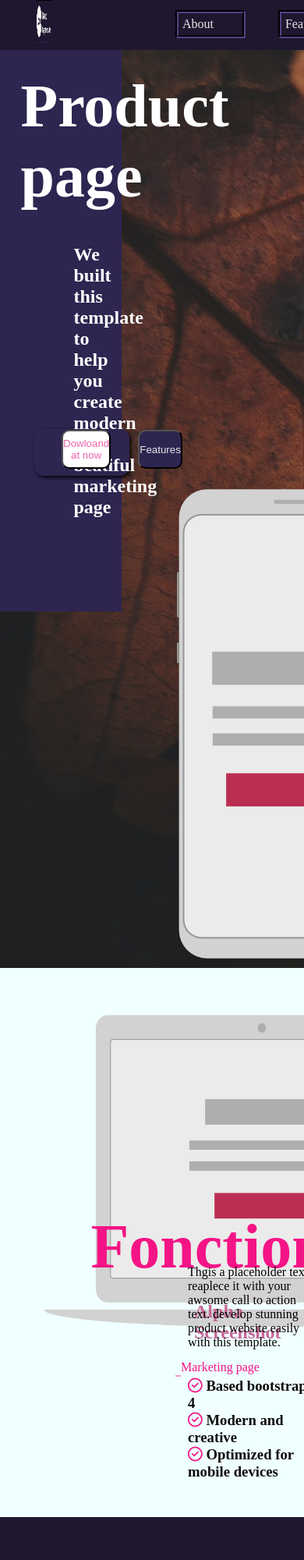
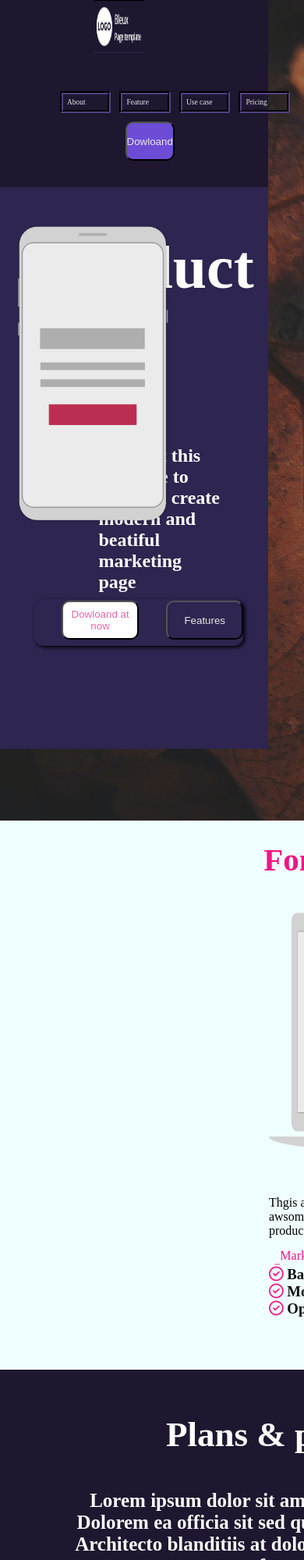
Before and after one commit to Cookienator10/maquetacion-falla, a plain HTML site: page pajina web telefono/index.html in a window 390 px wide. Shown: the top 2000 px of the page at 78% size. Drawn offline with Linux system fonts and the light colour scheme.

Commit message:
Se agrego el responsive de 480px (telefono) y 920px(tablet).

```diff
--- a/pajina web telefono/telefono.css
+++ b/pajina web telefono/telefono.css
@@ -66,7 +66,7 @@ background-color: rgb(30, 23, 47);
 }
 
 .buttons{
-min-width: px;
+
 display: flex;
 justify-content: space-around;
 }
@@ -329,3 +329,310 @@ p span{
     font-size: 28px;
     margin-left: 43%;
 }
+
+
+@media (max-width:480px) {
+ .header-cv {
+    padding-left: -45rem;
+    width: 45rem;
+    height: 78em;
+ }
+
+ body{
+    width: 45px ;
+    height: 12px;
+}
+
+ body > .header-cv {
+    width: 21.5em;
+    height: 15em;
+    display: flex;
+    flex-direction: row;
+    flex-wrap: wrap;
+
+}
+
+
+.logo1{
+    margin-left: 62.5%;
+    height: 68px;
+    width: 65px;
+    font-size: 48%;
+
+}
+ .navbar > li > a{
+font-size: 9.5px;
+margin-top: 45px;
+margin-left: -31px;
+float: center;
+width: 5em;
+
+
+}
+.buttondowloand1 {
+margin-left: -19em;
+margin-top: 84px;
+
+}
+.buttons{
+    margin-top: 117px;
+}
+
+.phone{
+    margin-top: 19px;
+    margin-left: -3%;
+    height: 24rem;
+}
+
+.products{
+    width: 21.5rem;
+    height:45rem
+
+
+}
+
+.funcionalidades {
+    margin-top: 44px;
+    width: 21.4rem;
+    height: 44em;
+}
+
+
+.funcionalidades > img{
+    height: 11rem;
+    width: 15rem;
+    padding: -74rem;
+   }
+
+.funcionalidades > h1 {
+margin-top: -6.9em ;
+font-size: 41px;
+margin-left: -14px;
+padding: -72px;
+}
+
+
+
+
+
+.funcionalidades > h2 {
+    margin-top: 7rem;
+    margin-left: 5%;
+
+}
+
+
+.funcionalidades > p {
+    margin-top: 7rem;
+    margin-left: 5%;
+
+}
+
+.title2 {
+    margin-top: 14px;
+    margin-left: 22%;
+}
+
+ h3{
+    justify-content: center;
+    margin-left: 10%;
+
+ }
+
+ .plans {
+    width: 20.1rem;
+    height: 150rem;
+}
+
+
+h4 {
+    justify-content:center;
+    text-align: center;
+    padding: 45px;
+    font-size: 45px;
+    margin-left: -4%;
+    color: white;
+}
+
+h5 {
+    justify-content:center;
+    text-align: center;
+    font-size: 25px;
+    margin-left: 5%;
+    color: white;
+}
+
+
+.contenedor{
+    display: block;
+    margin-left: -5rem;
+    justify-content: space-around;
+
+}
+
+.card-container1, .card-container2, .card-container3{
+    display: flex;
+    flex-direction: row;
+    flex-wrap: wrap;
+   margin: 74em;
+   width: 250px;
+   height: 369px;
+   margin: 45px auto;
+
+ margin-top: -14px;
+ padding: 4px;
+}
+
+.card-container1 > h1, .card-container2 > h1, .card-container3 > h1{
+
+margin-top: -4em;
+font-size: 25px;
+
+}
+
+
+
+.card-container1 > p, .card-container2 > p, .card-container3 > p{
+    margin-top: -25px;
+    font-size: 11px;
+    margin-left: 45px;
+}
+.card-container1 > li, .card-container2 > li, .card-container3 > li{
+font-size: 11px;
+margin-top: -45px;
+
+}
+
+
+
+  .card-container2>button,  .card-container3>button {
+    width: 140px;
+    height: 50px;
+    background:rgb(109, 76, 213);
+    border-radius: 10px;
+    color:  rgb(231, 230, 233);
+    margin-left: 5px;
+    margin-top: 5px
+}
+.card-container1>button {
+    width: 140px;
+    height: 50px;
+    background:rgb(246, 51, 150);
+    border-radius: 10px;
+    color:  rgb(231, 230, 233);
+    margin-left: 35px;
+    margin-top: 5px
+}
+
+ .final {
+    width: 21.5rem;
+    height: 100%;
+    margin-top: -2.2rem;
+    margin-left: -1rem;
+}
+
+ .social li {
+    font-size: 14px;
+    display: flex;
+    flex-direction: row-re;
+    flex-wrap: wrap;
+    padding: 0px;
+    min-width: 12px;
+    align-items: center;
+    margin-top: 82%;
+    text-align: center;
+    font-size: 28px;
+    margin-left: 20%;
+}
+
+
+}
+
+
+
+@media (max-width:920px) {
+
+    .products{
+        width: 21.5rem;
+        height:45rem
+
+    }
+    .buttons{
+        margin-top: 117px;
+    }
+    .phone{
+        margin-top: -21rem;
+        margin-left: 28%;
+    }
+
+    .funcionalidades {
+        margin-top: 44px;
+        width: 49rem;
+        height: 44em;
+    }
+
+
+    .funcionalidades > img{
+        height: 19rem;
+        width: 15rem;
+        padding: -74rem;
+        margin-left: 44%;
+       }
+
+    .funcionalidades > h1 {
+    margin-top: -13em ;
+    font-size: 41px;
+    margin-left: 5em;
+    padding: -72px;
+    }
+
+
+
+
+
+    .funcionalidades > h2 {
+        margin-top: 8rem;
+        margin-left: 44%;
+
+    }
+
+
+    .funcionalidades > p {
+        margin-top: 3rem;
+        margin-left: 44%;
+
+    }
+
+    .title2 {
+        margin-top: 14px;
+        margin-left: 48%;
+    }
+
+     h3{
+        justify-content: center;
+        margin-left: 44%;
+
+     }
+     .plans {
+        width: 47.5rem;
+        height: 150rem;
+    }
+
+    .final {
+        width: 48.5rem;
+        height: 100%;
+
+
+}
+
+.social li {
+    font-size: 25px;
+}
+
+.card-container1, .card-container2, .card-container3{
+    height: 35.5rem;
+
+ }
+
+
+}
```
